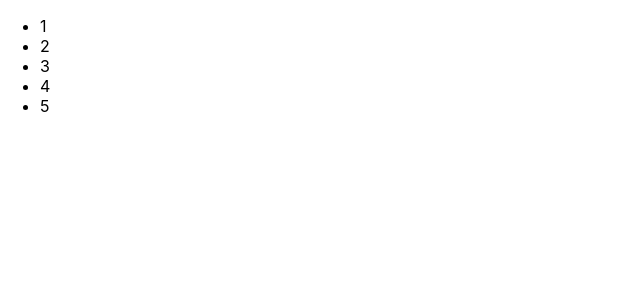
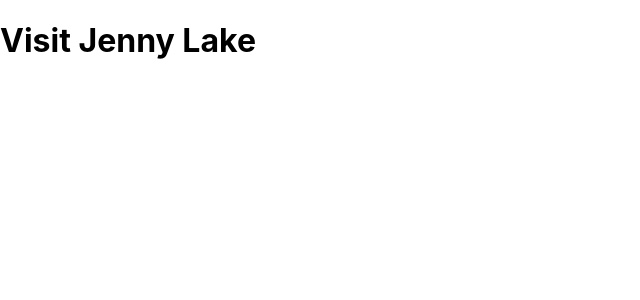
Before and after one commit to SatYu26/Learning-React, a React (Create React App) app: page / in a window 1280 px wide. Shown: the top 300 px of the page, without its empty margins (0-640 px from the left). Built offline with nearby package versions, Linux system fonts and the light colour scheme.

Commit message:
conditional rendering

```diff
--- a/src/index.js
+++ b/src/index.js
@@ -1,19 +1,40 @@
-import React from 'react';
-import ReactDOM from 'react-dom';
-import './index.css';
+import React from "react";
+import ReactDOM from "react-dom";
+import "./index.css";
 
-
-const list = [1,2,3,4,5];
-
-function App({ items }) {
+function Lake({ name }) {
   return (
-  <ul>
-    {items.map(item => <li key= {item.toString()}>{item}</li>)}
-  </ul>
+    <div>
+      <h1>Visit {name}</h1>
+    </div>
   );
 }
 
-ReactDOM.render(
-  <App items={ list } />,
-  document.getElementById('root')
-);
+function SkiResort({ name }) {
+  return (
+    <div>
+      <h1>Visit {name}</h1>
+    </div>
+  );
+}
+
+function App(props) {
+  // if (props.season === "summer") {
+  //   return <Lake name="Jenny Lake" />;
+  // } else if(props.season === "winter") {
+  //   return <SkiResort name="JHMR" />;
+  // }
+  return (
+    <div>
+      {props.season === "summer" ? (
+        <Lake name="Jenny Lake" />
+      ) : props.season === "winter" ? (
+        <SkiResort name="JHMR" />
+      ) : (
+        <h1>Come back in the winter or summer</h1>
+      )}
+    </div>
+  );
+}
+
+ReactDOM.render(<App season="summer" />, document.getElementById("root"));
```
